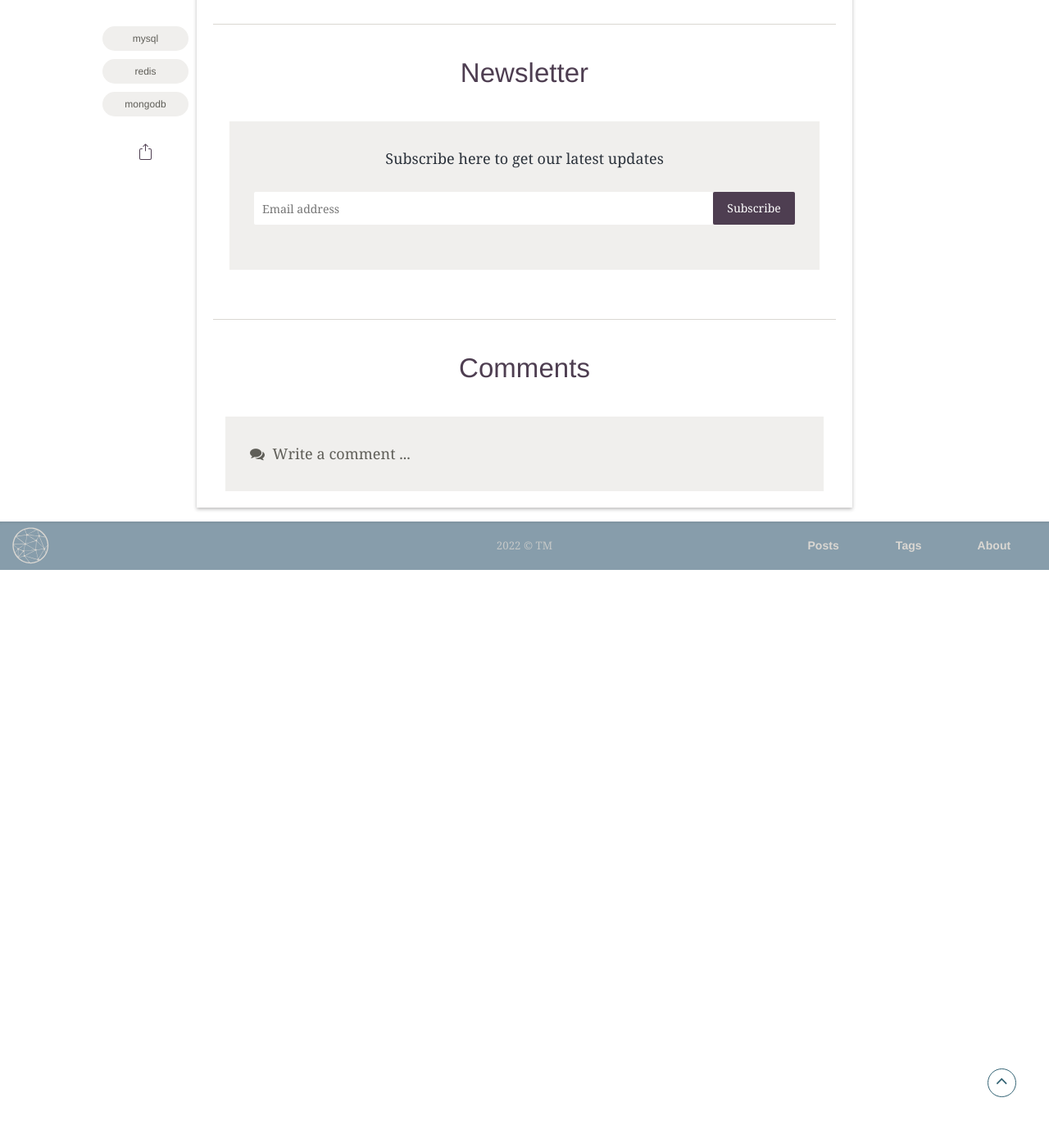
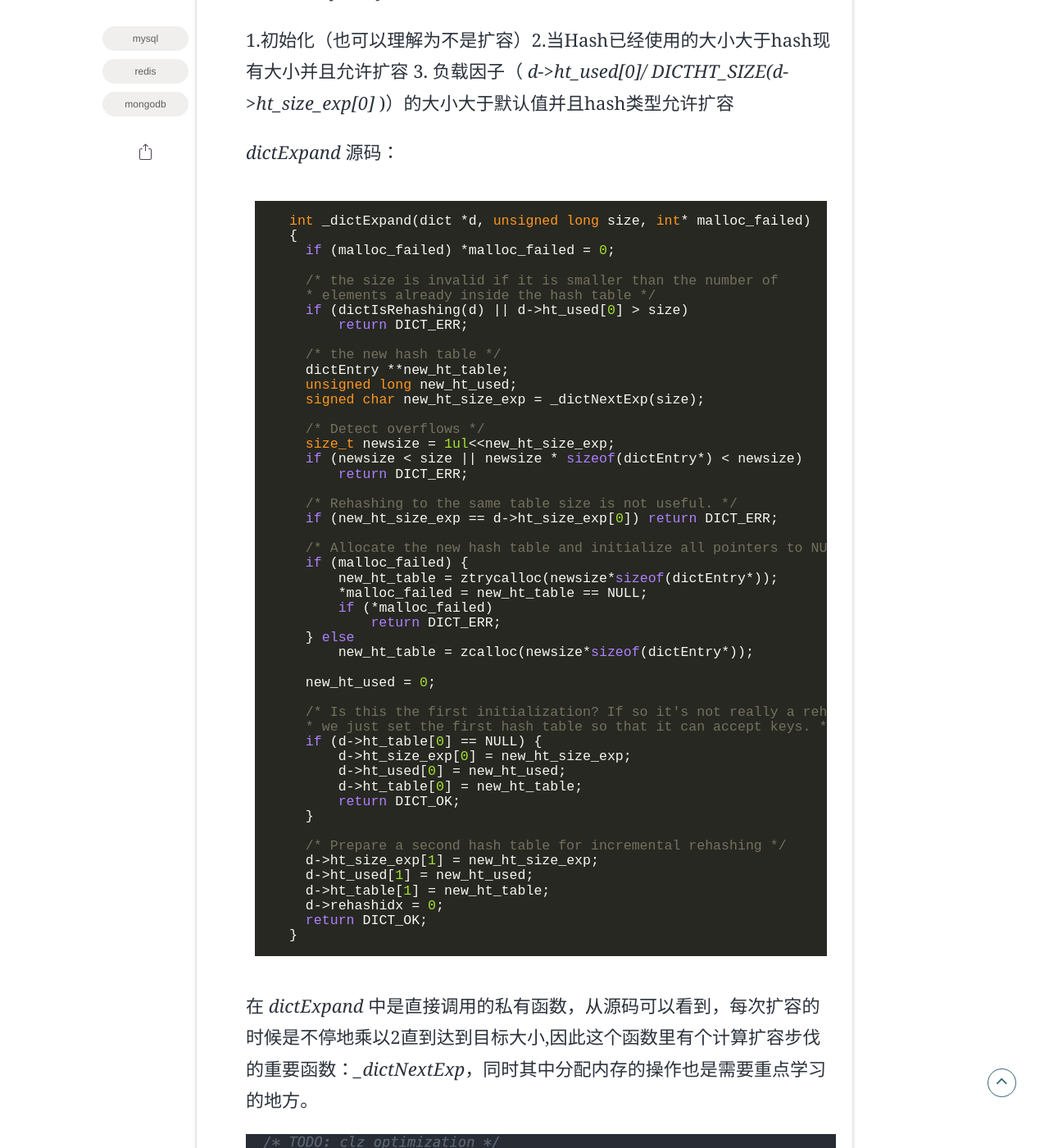
Before and after one commit to Tomxiaobai/Tomxiaobai.github.io, a Jekyll site: the page built from _posts/2022-04-13-data-restore.md, in a window 1280 px wide and 1400 px high, scrolled down 30898 px. Shown: the whole window at 82% size. Built offline with Jekyll 4.4.1, drawn with Linux system fonts in a browser that asks for light colours; some web fonts are replaced; comment, search, counter and statistics services are not loaded; before the commit the page ends 31593 px from its top, so only the background shows below that; some of the changed text lies outside the part shown.

Commit message:
hash扩容源码解析

````diff
--- a/_posts/2022-04-13-data-restore.md
+++ b/_posts/2022-04-13-data-restore.md
@@ -361,4 +361,97 @@ Mysql、Redis以及MongoDB都是我们工作中常见的数据存储的工具，
   - dictEntry的定义：
   <center><img src='./assets/img/posts/20220414/dictEntry.png'></center>
 
- - Hash扩容流程
+ - Hash扩容流程：
+
+    主要函数：*_dictExpandIfNeeded*, *dictExpand*
+    ```c
+    static int _dictExpandIfNeeded(dict *d)
+    {
+      /* Incremental rehashing already in progress. Return. */
+      if (dictIsRehashing(d)) return DICT_OK;
+
+      /* If the hash table is empty expand it to the initial size. */
+      if (DICTHT_SIZE(d->ht_size_exp[0]) == 0) return dictExpand(d, DICT_HT_INITIAL_SIZE);
+
+      /* If we reached the 1:1 ratio, and we are allowed to resize the hash
+      * table (global setting) or we should avoid it but the ratio between
+      * elements/buckets is over the "safe" threshold, we resize doubling
+      * the number of buckets. */
+      if (d->ht_used[0] >= DICTHT_SIZE(d->ht_size_exp[0]) &&
+          (dict_can_resize ||
+          d->ht_used[0]/ DICTHT_SIZE(d->ht_size_exp[0]) > dict_force_resize_ratio) &&
+          dictTypeExpandAllowed(d))
+      {
+          return dictExpand(d, d->ht_used[0] + 1);
+      }
+      return DICT_OK;
+    }
+    ```
+    从 *_dictExpandIfNeeded* 源码可以看出，hash扩容分为如下情况：
+
+    1.初始化（也可以理解为不是扩容）2.当Hash已经使用的大小大于hash现有大小并且允许扩容 3. 负载因子（ *d->ht_used[0]/ DICTHT_SIZE(d->ht_size_exp[0]* )）的大小大于默认值并且hash类型允许扩容
+
+    *dictExpand* 源码：
+    ```c
+    int _dictExpand(dict *d, unsigned long size, int* malloc_failed)
+    {
+      if (malloc_failed) *malloc_failed = 0;
+
+      /* the size is invalid if it is smaller than the number of
+      * elements already inside the hash table */
+      if (dictIsRehashing(d) || d->ht_used[0] > size)
+          return DICT_ERR;
+
+      /* the new hash table */
+      dictEntry **new_ht_table;
+      unsigned long new_ht_used;
+      signed char new_ht_size_exp = _dictNextExp(size);
+
+      /* Detect overflows */
+      size_t newsize = 1ul<<new_ht_size_exp;
+      if (newsize < size || newsize * sizeof(dictEntry*) < newsize)
+          return DICT_ERR;
+
+      /* Rehashing to the same table size is not useful. */
+      if (new_ht_size_exp == d->ht_size_exp[0]) return DICT_ERR;
+
+      /* Allocate the new hash table and initialize all pointers to NULL */
+      if (malloc_failed) {
+          new_ht_table = ztrycalloc(newsize*sizeof(dictEntry*));
+          *malloc_failed = new_ht_table == NULL;
+          if (*malloc_failed)
+              return DICT_ERR;
+      } else
+          new_ht_table = zcalloc(newsize*sizeof(dictEntry*));
+
+      new_ht_used = 0;
+
+      /* Is this the first initialization? If so it's not really a rehashing
+      * we just set the first hash table so that it can accept keys. */
+      if (d->ht_table[0] == NULL) {
+          d->ht_size_exp[0] = new_ht_size_exp;
+          d->ht_used[0] = new_ht_used;
+          d->ht_table[0] = new_ht_table;
+          return DICT_OK;
+      }
+
+      /* Prepare a second hash table for incremental rehashing */
+      d->ht_size_exp[1] = new_ht_size_exp;
+      d->ht_used[1] = new_ht_used;
+      d->ht_table[1] = new_ht_table;
+      d->rehashidx = 0;
+      return DICT_OK;
+    }
+    ```
+    在 *dictExpand* 中是直接调用的私有函数，从源码可以看到，每次扩容的时候是不停地乘以2直到达到目标大小,因此这个函数里有个计算扩容步伐的重要函数：*_dictNextExp*，同时其中分配内存的操作也是需要重点学习的地方。
+
+    <center><img src='./assets/img/posts/20220414/dict_next_step.png'></center>
+  因此，我们可以做一个主要的函数调用流程图：
+
+  ```mermaid
+  flowchart TB
+  dictAdd & dictReplace & dictAddorFind --> dictAddRaw
+  dictAddRaw --> _dictKeyIndex --> _dictExpandIfNeed
+  dictTypeExpandAllowed -->_dictExpandIfNeed
+  _dictExpandIfNeed --> dictExpand --> _dictExpand --> _dictNextExp
+  ```
````
Also changed, not shown: assets/img/posts/20220414/dict_next_step.png (added).
